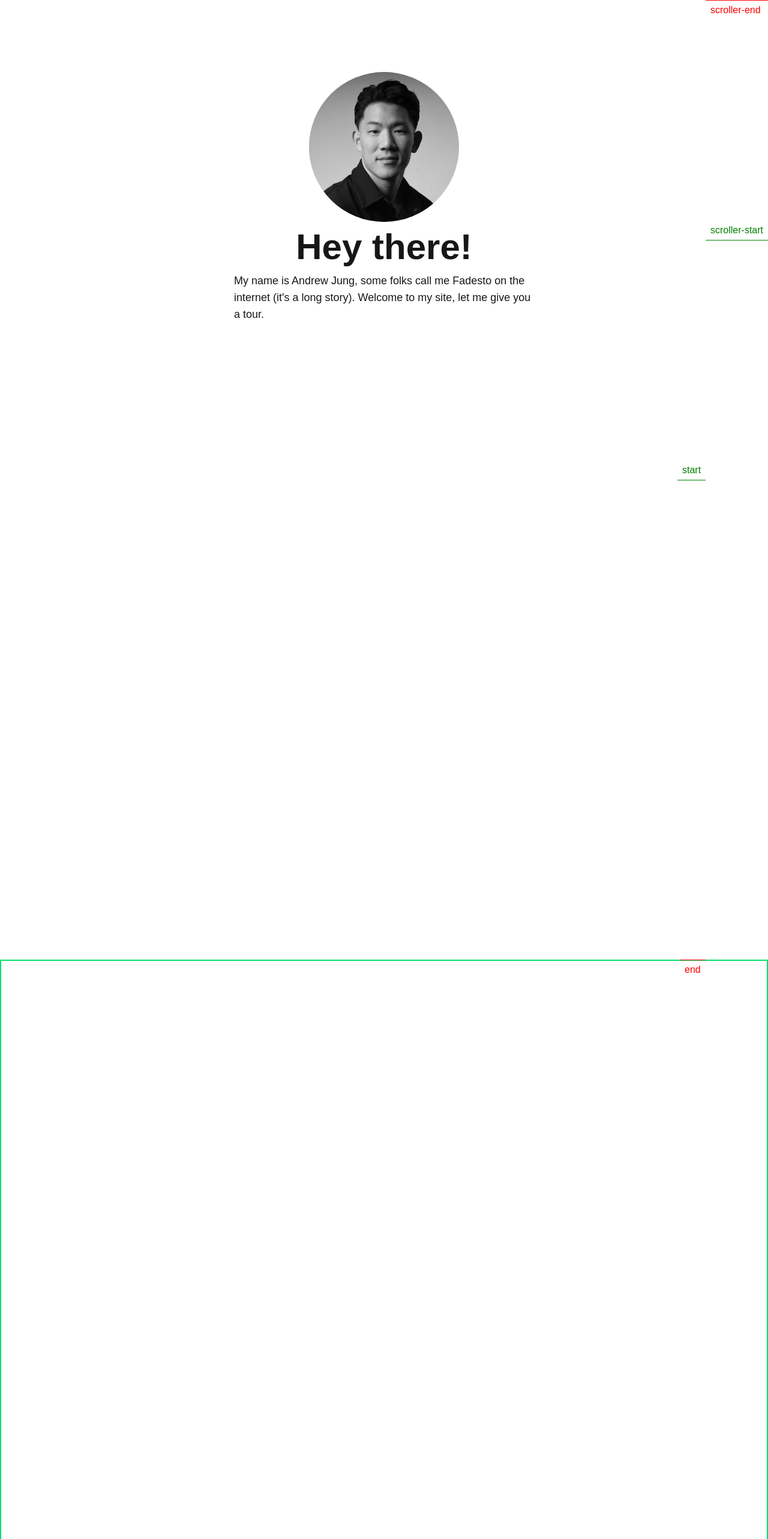
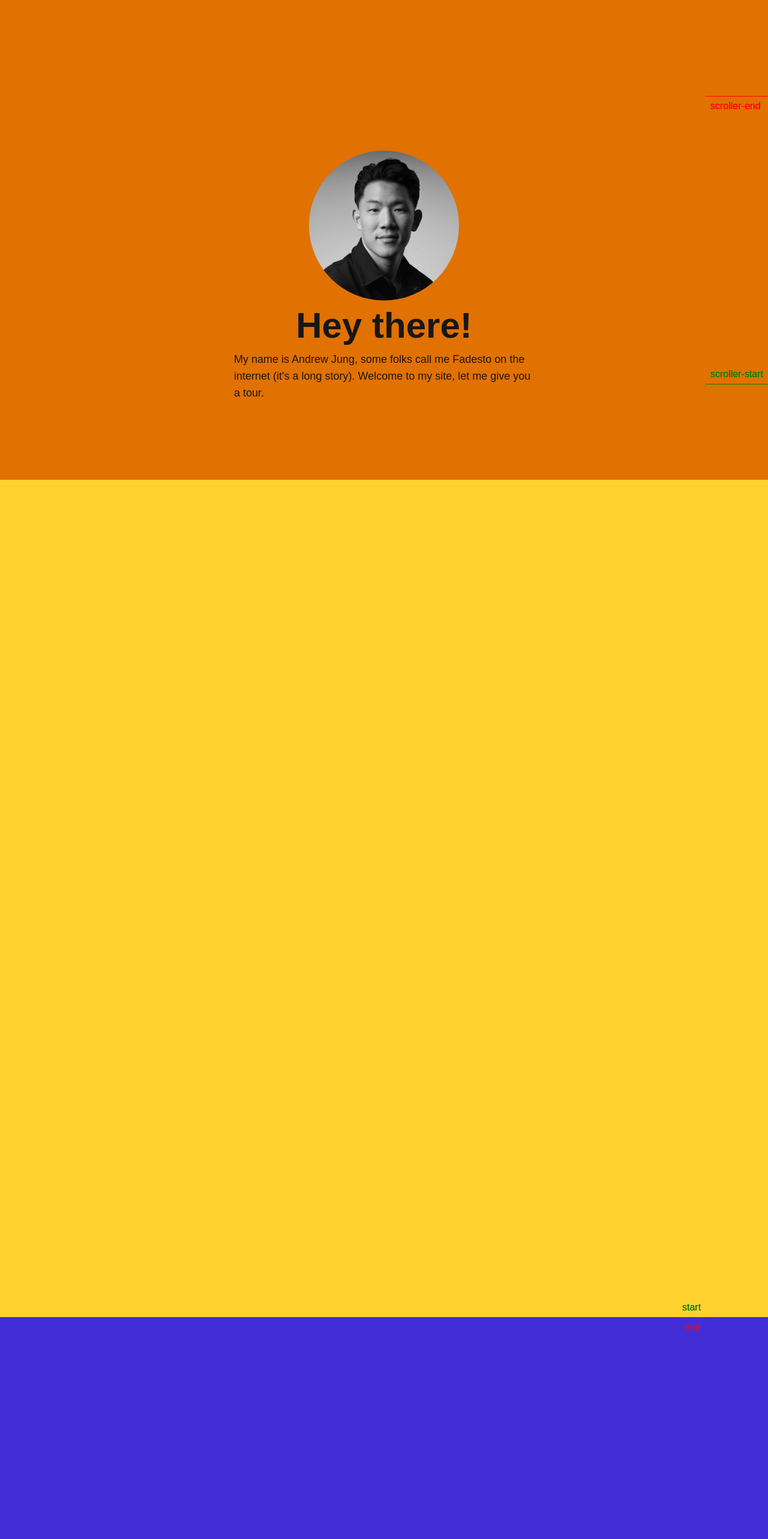
Before and after one commit to fadestocodes/portfolio, a Next.js app: page / in a window 1280 px wide. Shown: the top 2566 px of the page at 60% size. Built offline with nearby package versions, Linux system fonts and the light colour scheme.

Commit message:
Start working on Bingeable slider

```diff
--- /dev/null
+++ b/app/components/BingeableShowcase.tsx
@@ -0,0 +1,12 @@
+import React from 'react'
+
+const BingeableShowcase = () => {
+  return (
+    <div className='bingeable-slider flex flex-row' >
+
+
+    </div>
+  )
+}
+
+export default BingeableShowcase
--- a/app/page.tsx
+++ b/app/page.tsx
@@ -8,6 +8,7 @@ import HeroSection from "./sections/HeroSection";
 import { ScrollTrigger } from 'gsap/dist/ScrollTrigger';
 import { ScrollSmoother } from 'gsap/dist/ScrollSmoother';
 import IntroSection from "./sections/IntroSection";
+import ProjectsSection from "./sections/ProjectsSection";
 
 
 gsap.registerPlugin(ScrollTrigger, ScrollSmoother, useGSAP);
@@ -20,6 +21,7 @@ export default function Home() {
     <div className="">
       <HeroSection />
       <IntroSection />
+      <ProjectsSection />
       <div className="h-[1000px] border-2 border-green-400"></div>
 
     </div>
--- a/app/sections/HeroSection.tsx
+++ b/app/sections/HeroSection.tsx
@@ -33,11 +33,12 @@ export default function HeroSection() {
       ease : 'power2.out',
       opacity: 0,
 
-    }, "-=0.5").from(captionSplit.lines, {
-      opacity : 0,
-      ease: 'power1.inOut',
-      stagger:0.2
-    }, "-=0.5")
+    }, "-=0.5").to('.hero-caption', {
+        clipPath:'polygon(100% 0%, 0% 0%, 0% 100%, 100% 100%)',
+        duration:0.3,
+        y:0,
+        ease:'power1.inOut'
+    }, '-=0.5')
 
     const heroTL = gsap.timeline({
       scrollTrigger: {
@@ -49,8 +50,8 @@ export default function HeroSection() {
     })
 
     heroTL.to('.hero-section', {
-        rotate : 9,
-        scale : 0.8,
+        rotate : 7,
+        scale : 0.9,
         yPercent: 30,
         ease : 'power1.inOut'
     })
@@ -58,8 +59,8 @@ export default function HeroSection() {
   })
   return (
     <div className="main-container h-dvh overflow-hidden relative ">
-      <section className="hero-section">
-        <div className="hero-content opacity-0 w-full h-full justify-center items-center flex flex-col translate-y-10 gap-3 pt-30">
+      <section className="hero-section h-full bg-amber-600">
+        <div className="hero-content opacity-0 w-full h-full justify-center items-center flex flex-col translate-y-30 gap-3 pt-30 overflow-hidden">
           <div style={{   clipPath: "circle(0% at 50% 50%)"}} className="headshot w-[250px] h-[250px] rounded-full overflow-hidden">
             <Image
               src='/headshot.jpg'
@@ -71,7 +72,7 @@ export default function HeroSection() {
           </div>
 
           <h1 className="hero-title text-6xl font-bold">Hey there!</h1>
-          <p className="hero-caption text-lg w-[500px] ">My name is Andrew Jung, some folks call me Fadesto on the internet (it's a long story). Welcome to my site, let me give you a tour.</p>
+          <p style={{ clipPath: "polygon(50% 0%, 50% 0%, 50% 100%, 50% 100%)"}} className="hero-caption text-lg w-[500px] overflow-hidden">My name is Andrew Jung, some folks call me Fadesto on the internet (it's a long story). Welcome to my site, let me give you a tour.</p>
 
         </div>
       </section>
--- a/app/sections/IntroSection.tsx
+++ b/app/sections/IntroSection.tsx
@@ -17,47 +17,68 @@ const IntroSection = () => {
             type : 'lines'
         })
 
-        const tl = gsap.timeline({
-            scrollTrigger: {
-                trigger:'.intro-section',
-                start : 'top center',
-                end : 'bottom top',
-                scrub : true,
-                markers: true
+        // const tl = gsap.timeline({
+        //     scrollTrigger: {
+        //         trigger:'.intro-section',
+        //         start : 'top center',
+        //         end : 'bottom top',
+        //         scrub : true,
+        //         markers: true
 
-                }
-        })
+        //         }
+        // })
 
-        gsap.from(intro1.lines, {
+        const tl = gsap.timeline()
+
+        tl.from('.intro-1', {
             opacity: 0,
             ease: "power1.in",
+            yPercent:70,
             stagger: 1,
             scrollTrigger: {
               trigger: ".intro-1",
-              start: "top center",
+              start: "top bottom",
               end: "50% center",
               scrub: true,
             },
         })
-        gsap.from(intro2.lines, {
+        tl.from('.intro-2', {
             opacity: 0,
             ease: "power1.in",
+            yPercent:70,
             stagger: 1,
             scrollTrigger: {
               trigger: ".intro-2",
-              start: "top center",
+              start: "top bottom",
               end: "50% center",
               scrub: true,
             },
+        })
+
+        const heroTL = gsap.timeline({
+            scrollTrigger: {
+              trigger:'.intro-section',
+              start : '1% top',
+              end : 'bottom top',
+              scrub : true,
+            }
+
+
+        })
+        heroTL.to('.intro-section', {
+            // rotate : 7,
+            // scale : 0.9,
+            yPercent: 30,
+            ease : 'power1.inOut'
         })
 
 
     })
 
   return (
-    <div className="intro-section w-full flex flex-col min-h-dvh items-center z-20 relative">
-        <div className=" flex flex-col  items-center text-7xl w-[900px] ">
-            <h2 className="intro-1 ">Pleased to meet ya, I'm a software developer based out of Vancouver, Canada.</h2>
+    <div className="intro-section w-full flex flex-col min-h-dvh items-center relative bg-amber-300" style={{zIndex:-1}}>
+        <div className=" flex flex-col  items-center text-7xl w-[900px] pt-[200px] pb-[500px] ">
+            <h2 className="intro-1 ">👋 Pleased to meet ya, I'm a software developer based out of Vancouver, Canada.</h2>
             <h2 className="intro-2 pt-30">I enjoy building everything across the full stack, but what I'm most passionate about is creating something impactful and user facing.</h2>
         </div>
     </div>
--- /dev/null
+++ b/app/sections/ProjectsSection.tsx
@@ -0,0 +1,67 @@
+import { useGSAP } from '@gsap/react'
+import { SplitText } from 'gsap/all'
+import React from 'react'
+import gsap from 'gsap'
+import BingeableShowcase from '../components/BingeableShowcase'
+
+const ProjectsSection = () => {
+
+    useGSAP(() => {
+        const textSplit1 = SplitText.create('.projects-text1', {
+            type : 'chars'
+        })
+
+        const tl = gsap.timeline()
+
+        tl.to('.projects-text1', {
+
+        })
+
+        gsap.from(textSplit1.chars, {
+            yPercent:200,
+            stagger:0.01,
+            opacity:0,
+            ease:'power1.inOut',
+            scrollTrigger:{
+                trigger:'.projects-container',
+                start:'top 80%',
+                end:'top 20%',
+                markers:true,
+                scrub:true
+
+            }
+        })
+
+        gsap.to('.projects-text2', {
+            clipPath: "polygon(0% 0%, 100% 0%, 100% 100%, 0% 100%)",
+            duration:1,
+            scrollTrigger:{
+                trigger:'.projects-container',
+                start:'top 80%',
+                end:'top 20%',
+                markers:true,
+                scrub:true
+
+            }
+        })
+
+
+
+
+})
+
+
+  return (
+    <div className='projects-container flex flex-col min-h-[500px] justify-center items-center z-50 bg-indigo-700' style={{zIndex:50}}>
+        <div className='title'>
+            <h2 className='projects-text1 text-3xl font-bold uppercase'>What I've been</h2>
+            <h2 style={{ clipPath: "polygon(0 0, 0 0, 0 100%, 0% 100%)"}} className='projects-text2 text-3xl font-bold uppercase'>Working On</h2>
+        </div>
+        <BingeableShowcase />
+
+
+    </div>
+  )
+}
+
+export default ProjectsSection
```
